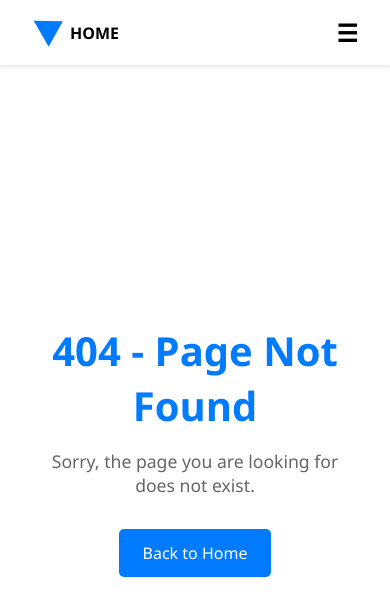
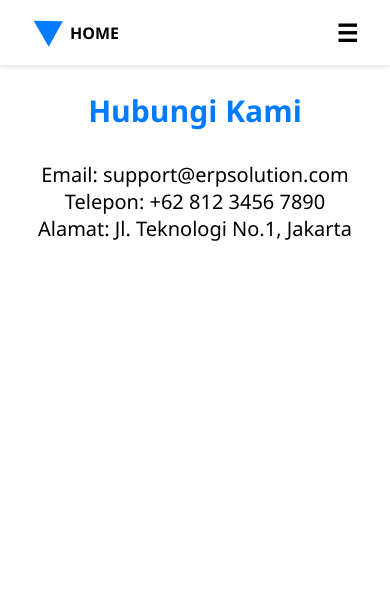
Before and after one commit to kevinromario/kdt-fet, a Next.js app in the folder test_two/: page /contact in a window 390 px wide. Before the commit this address had no page. Shown: the top 616 px of the page. Built offline with nearby package versions, Linux system fonts and the light colour scheme.

Commit message:
feat: create contact page

```diff
--- /dev/null
+++ b/test_two/src/app/contact/page.tsx
@@ -0,0 +1,15 @@
+export const metadata = {
+  title: 'Contact - ERP Solution',
+  description: 'Hubungi tim ERP kami untuk informasi lebih lanjut.',
+};
+
+export default function ContactPage() {
+  return (
+    <main className="contact">
+      <h1>Hubungi Kami</h1>
+      <p>Email: support@erpsolution.com</p>
+      <p>Telepon: +62 812 3456 7890</p>
+      <p>Alamat: Jl. Teknologi No.1, Jakarta</p>
+    </main>
+  );
+}
--- /dev/null
+++ b/test_two/src/app/styles/contact.scss
@@ -0,0 +1,60 @@
+@use './variables.scss' as var;
+
+.contact {
+  padding: 100px;
+  text-align: center;
+
+  @media (max-width: 1155px) {
+    padding: 20px;
+    padding-top: 70px;
+  }
+
+  @media (max-width: 720px) {
+    padding: 20px;
+    padding-top: 30px;
+  }
+
+  h1 {
+    font-size: 40px;
+    color: var.$blue;
+    margin-bottom: 30px;
+
+    @media (min-width: 1441px) {
+      font-size: 60px;
+    }
+
+    @media (max-width: 426px) {
+      font-size: 30px;
+    }
+  }
+
+  p {
+    font-size: 20px;
+    padding-right: 120px;
+    padding-left: 120px;
+
+    @media (min-width: 1441px) {
+      font-size: 30px;
+      padding-right: 200px;
+      padding-left: 200px;
+    }
+
+    @media (min-width: 1024px) {
+      font-size: 20px;
+      padding-right: 100px;
+      padding-left: 100px;
+    }
+
+    @media (max-width: 665px) {
+      font-size: 20px;
+      padding-right: 50px;
+      padding-left: 50px;
+    }
+
+    @media (max-width: 426px) {
+      font-size: 20px;
+      padding-right: 10px;
+      padding-left: 10px;
+    }
+  }
+}
--- a/test_two/src/app/styles/globals.scss
+++ b/test_two/src/app/styles/globals.scss
@@ -4,7 +4,7 @@
 @use './blob.scss';
 @use './home.scss';
 @use './about.scss';
-
+@use './contact.scss';
 * {
   box-sizing: border-box;
   padding: 0;
```
